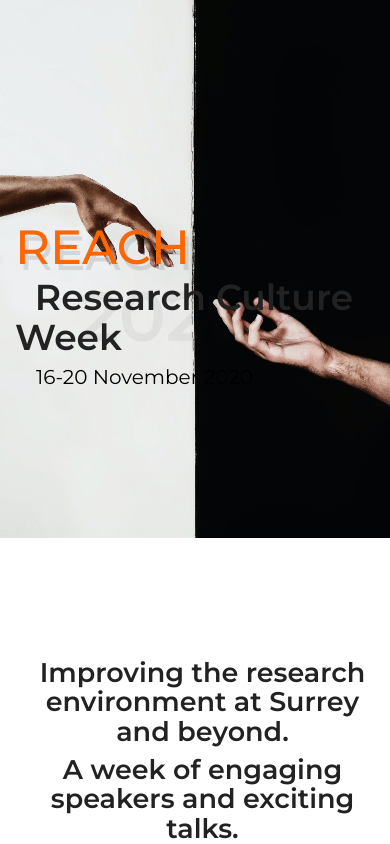
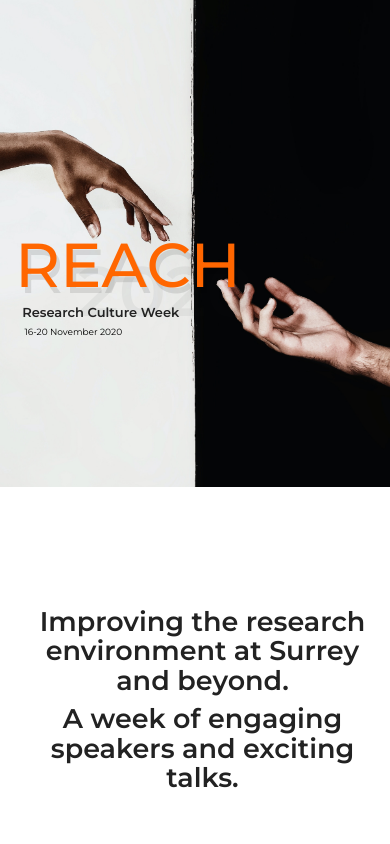
Before and after one commit to surreyREACH/surreyREACH.github.io, a PHP site: page / in a window 390 px wide. Shown: the part 72-916 px from the top of the page. Run offline with PHP 8.4, Linux system fonts and the light colour scheme; some libraries are stand-ins or nearby versions.

Commit message:
Added edits suggested by Sophia. :D

```diff
--- a/angela_saini.html
+++ b/angela_saini.html
@@ -219,9 +219,9 @@
 						</div></a>
 					</div>
 					<div class="speaker-image"><a href="kathryn_gleeson.html">
-						<img src="images/speakers/kathryn_gleeson.png" alt="Kathryn Gleeson" class="img-fluid">
+						<img src="images/speakers/kathryn_gleeson.png" alt="Kate Gleeson" class="img-fluid">
 						<div class="primary-overlay text-center">
-							<h5>Kathryn Gleeson, PhD</h5>
+							<h5>Kate Gleeson, PhD</h5>
 							<p>Director of the Doctoral College, PsychD Clinical Psychology Training Programme Research Director, University of Surrey</p>
 							<ul class="list-inline">
 								<li class="list-inline-item"><a href="#"><i class="fa fa-facebook"></i></a></li>
--- a/css/style.css
+++ b/css/style.css
@@ -224,13 +224,13 @@
 }
 
 .bg-banner-one {
-  background: url(../images/background/pexels-matheus-viana.jpg) no-repeat;
+  background: url(../images/background/pexels-matheus-viana.png) no-repeat;
   background-size: cover;
   background-position: center center;
 }
 
 .bg-banner-two {
-  background: url(../images/background/banner-bg-two.jpg) no-repeat;
+  background: url(../images/background/banner-bg-two.png) no-repeat;
   background-size: cover;
   background-position: right center;
 }
@@ -1023,7 +1023,7 @@
 
 .banner .block h1 {
   text-transform: uppercase;
-  font-size: 12rem; /* 5.5rem*/
+  font-size: 192px; /* 12rem 5.5rem */
   color: #ff6600;
   font-weight: 500;
   margin-bottom: 5px;
@@ -1032,34 +1032,45 @@
 
 @media (max-width: 767px) {
   .banner .block h1 {
-    font-size: 4rem;
-  }
-}
-
-@media (max-width: 400px) {
+    font-size: 89px; /* 89px 8.7rem 4rem */
+  }
+}
+
+@media (max-width: 575px) {
   .banner .block h1 {
-    font-size: 3rem;
+    font-size: 62px;
   }
 }
 
 .banner .block h2 {
-  text-transform: uppercase;
-  font-size: 4.625rem;
-  color: #fff;
-  font-weight: 400;
-  text-shadow: 3.5px 6.062px 0px rgba(0, 0, 0, 0.1);
-  font-style: italic;
+  font-size: 35px;
 }
 
 @media (max-width: 767px) {
   .banner .block h2 {
-    font-size: 3.2rem;
-  }
-}
-
-@media (max-width: 400px) {
+    font-size: 35px;
+  }
+}
+
+@media (max-width: 575px) {
   .banner .block h2 {
-    font-size: 2.3rem;
+    font-size: 28px;
+  }
+}
+
+.banner .block h3 {
+  font-size: 40px;
+}
+
+@media (max-width: 767px) {
+  .banner .block h3 {
+    font-size: 19px;
+  }
+}
+
+@media (max-width: 575px) {
+  .banner .block h3 {
+    font-size: 13px;
   }
 }
 
@@ -1067,6 +1078,19 @@
   color: #000;
   font-weight: 400;
   margin-bottom: 50px;
+  font-size: 20;
+}
+
+@media (max-width: 767px) {
+    .banner .block h6 {
+	font-size: 12px;
+    }
+}
+
+@media (max-width: 575px) {
+    .banner .block h6 {
+	font-size: 9px;
+    }
 }
 
 .banner-two {
--- a/derk-jan_dijk.html
+++ b/derk-jan_dijk.html
@@ -222,9 +222,9 @@
 						</div></a>
 					</div>-->
 					<div class="speaker-image"><a href="kathryn_gleeson.html">
-						<img src="images/speakers/kathryn_gleeson.png" alt="Kathryn Gleeson" class="img-fluid">
+						<img src="images/speakers/kathryn_gleeson.png" alt="Kate Gleeson" class="img-fluid">
 						<div class="primary-overlay text-center">
-							<h5>Kathryn Gleeson, PhD</h5>
+							<h5>Kate Gleeson, PhD</h5>
 							<p>Director of the Doctoral College, PsychD Clinical Psychology Training Programme Research Director, University of Surrey</p>
 							<ul class="list-inline">
 								<li class="list-inline-item"><a href="#"><i class="fa fa-facebook"></i></a></li>
--- a/gelong_thubten.html
+++ b/gelong_thubten.html
@@ -224,9 +224,9 @@
 						</div></a>
 					</div>
 					<div class="speaker-image"><a href="kathryn_gleeson.html">
-						<img src="images/speakers/kathryn_gleeson.png" alt="Kathryn Gleeson" class="img-fluid">
+						<img src="images/speakers/kathryn_gleeson.png" alt="Kate Gleeson" class="img-fluid">
 						<div class="primary-overlay text-center">
-							<h5>Kathryn Gleeson, PhD</h5>
+							<h5>Kate Gleeson, PhD</h5>
 							<p>Director of the Doctoral College, PsychD Clinical Psychology Training Programme Research Director, University of Surrey</p>
 							<ul class="list-inline">
 								<li class="list-inline-item"><a href="#"><i class="fa fa-facebook"></i></a></li>
--- a/index.html
+++ b/index.html
@@ -85,7 +85,8 @@
 				<div class="block">
 					<!-- Coundown Timer -->
 					<!--<div class="timer"></div>-->
-					<h2><br></h2><br><br><br>
+					<!--<h4><br><br><br><br></h4><br><br>-->
+					<h2><br><br><br><br></h2>
 					<h1>REACH</h1>
 					<h3> &nbsp; Research Culture Week</h3>
 					<h6> &nbsp;  &nbsp; 16-20 November 2020</h6>
@@ -266,7 +267,7 @@
 						</div>
 					</div>
 					<div class="content text-center">
-						<h5><a href="kathryn_gleeson.html">Kathryn Gleeson, PhD</a></h5>
+						<h5><a href="kathryn_gleeson.html">Kate Gleeson, PhD</a></h5>
 						<p>Director of the Doctoral College, PsychD Clinical Psychology Training Programme Research Director, University of Surrey</p>
 					</div>
 				</div>
@@ -393,8 +394,8 @@
 							  		</div>
 							  		<!-- Speaker -->
 							  		<div class="speaker">
-							  			<img src="images/speakers/speaker-thumb-one.jpg" alt="Kathryn Gleeson">
-										<span class="name">Kathryn Gleason</span>
+							  			<img src="images/speakers/speaker-thumb-one.jpg" alt="Kate Gleeson">
+										<span class="name">Kate Gleason</span>
 							  		</div>
 							  		<!-- Subject -->
 							  		<div class="subject">TBD</div>
@@ -602,6 +603,23 @@
 		<div class="row">
 			<div class="col-12">
 				<div class="section-title">
+					<h3>Recent <span class="alternate">Tweets</span></h3>
+				</div>
+			</div>
+		</div>
+		<div class="row">
+			<div class="col-8 m-auto"> <!--col-lg-4 col-md-6 col-sm-8 -->
+				<a class="twitter-timeline" href="https://twitter.com/RsrchCultureUoS?ref_src=twsrc%5Etfw" data-tweet-limit="3">Tweets by RsrchCultureUoS</a> <script async src="https://platform.twitter.com/widgets.js" charset="utf-8"></script>
+			</div>
+		</div>
+	</div>
+</section>
+
+<!--<section class="news section" id="news">
+	<div class="container">
+		<div class="row">
+			<div class="col-12">
+				<div class="section-title">
 					<h3>The <span class="alternate">News</span></h3>
 					<p>Lorem ipsum dolor sit amet consectetur adipisicing elit sed do eiusm tempor incididunt ut labore dolore</p>
 				</div>
@@ -709,7 +727,7 @@
 			</div>
 		</div>
 	</div>
-</section>
+</section>-->
 
 <!--====  End of News Posts  ====-->
 
--- a/jim_al-khalili.html
+++ b/jim_al-khalili.html
@@ -221,9 +221,9 @@
 						</div></a>
 					</div>
 					<div class="speaker-image"><a href="kathryn_gleeson.html">
-						<img src="images/speakers/kathryn_gleeson.png" alt="Kathryn Gleeson" class="img-fluid">
+						<img src="images/speakers/kathryn_gleeson.png" alt="Kate Gleeson" class="img-fluid">
 						<div class="primary-overlay text-center">
-							<h5>Kathryn Gleeson, PhD</h5>
+							<h5>Kate Gleeson, PhD</h5>
 							<p>Director of the Doctoral College, PsychD Clinical Psychology Training Programme Research Director, University of Surrey</p>
 							<ul class="list-inline">
 								<li class="list-inline-item"><a href="#"><i class="fa fa-facebook"></i></a></li>
--- a/mirjana_povic.html
+++ b/mirjana_povic.html
@@ -222,9 +222,9 @@
 						</div></a>
 					</div>
 					<div class="speaker-image"><a href="kathryn_gleeson.html">
-						<img src="images/speakers/kathryn_gleeson.png" alt="Kathryn Gleeson" class="img-fluid">
+						<img src="images/speakers/kathryn_gleeson.png" alt="Kate Gleeson" class="img-fluid">
 						<div class="primary-overlay text-center">
-							<h5>Kathryn Gleeson, PhD</h5>
+							<h5>Kate Gleeson, PhD</h5>
 							<p>Director of the Doctoral College, PsychD Clinical Psychology Training Programme Research Director, University of Surrey</p>
 							<ul class="list-inline">
 								<li class="list-inline-item"><a href="#"><i class="fa fa-facebook"></i></a></li>
--- a/osama_khan.html
+++ b/osama_khan.html
@@ -228,9 +228,9 @@
 						</div></a>
 					</div>
 					<div class="speaker-image"><a href="kathryn_gleeson.html">
-						<img src="images/speakers/kathryn_gleeson.png" alt="Kathryn Gleeson" class="img-fluid">
+						<img src="images/speakers/kathryn_gleeson.png" alt="Kate Gleeson" class="img-fluid">
 						<div class="primary-overlay text-center">
-							<h5>Kathryn Gleeson, PhD</h5>
+							<h5>Kate Gleeson, PhD</h5>
 							<p>Director of the Doctoral College, PsychD Clinical Psychology Training Programme Research Director, University of Surrey</p>
 							<ul class="list-inline">
 								<li class="list-inline-item"><a href="#"><i class="fa fa-facebook"></i></a></li>
```
Also changed, not shown: images/background/pexels-matheus-viana.png.
